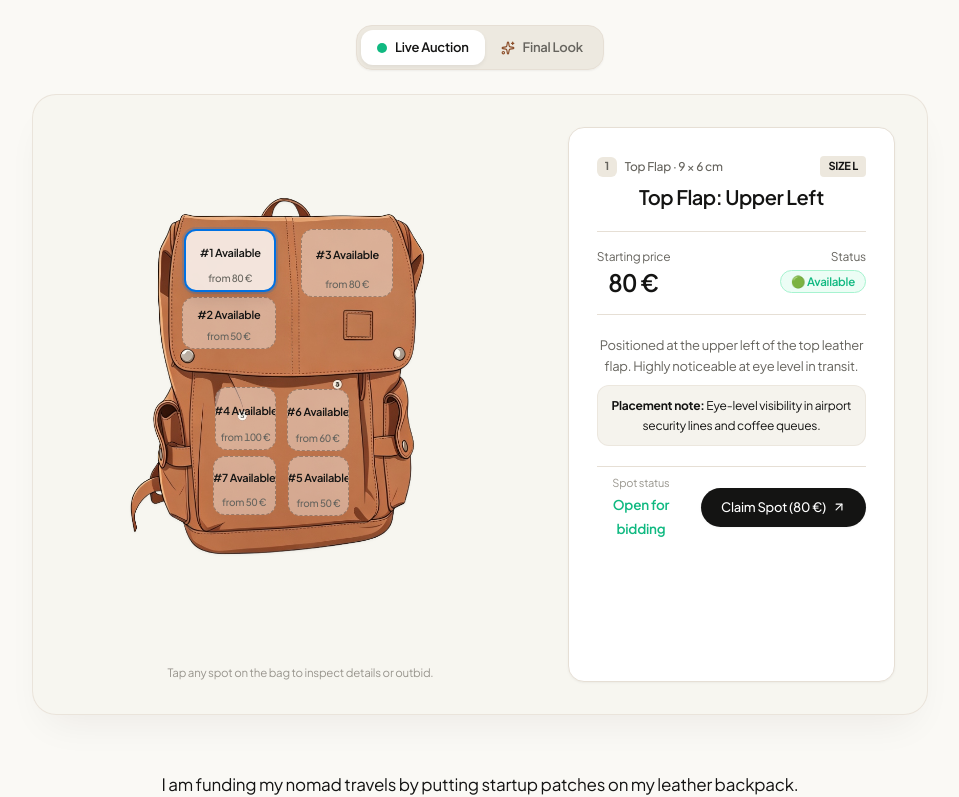
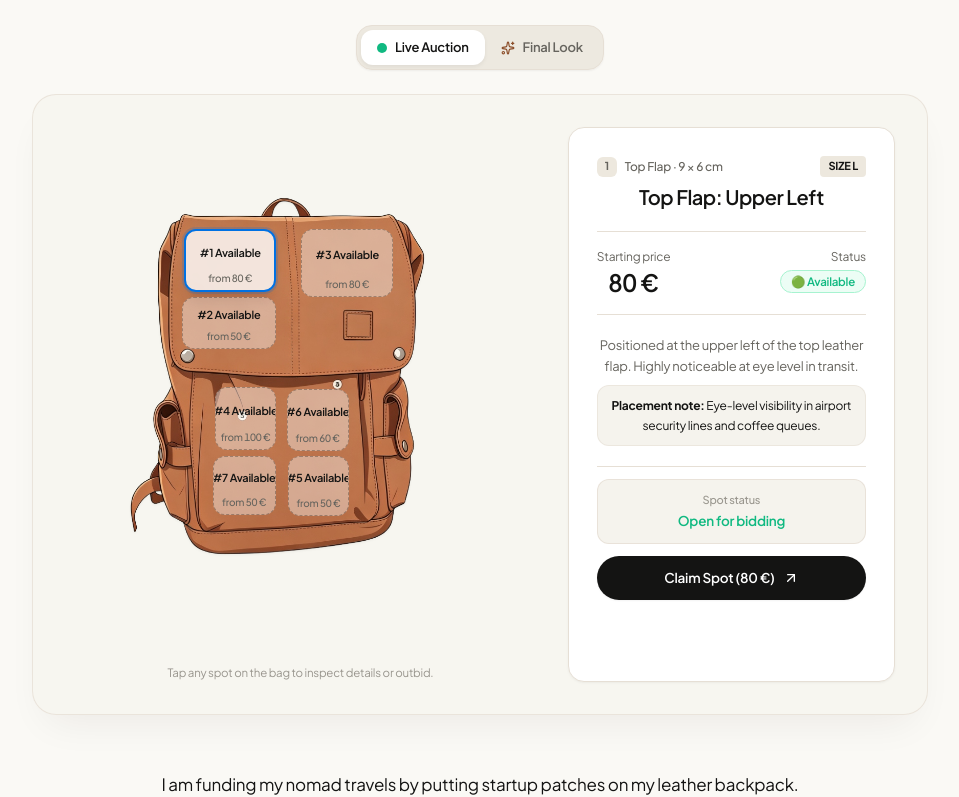
Before and after one commit to LaoulaouZouhir/patchmybackpack, a React (Vite) app: page / in a window 1280 px wide. Shown: the part 422-1219 px from the top of the page, without its empty margins (160-1119 px from the left). Built offline with nearby package versions, Linux system fonts and the light colour scheme; no server answers; the database is empty.

Commit message:
style: stack bidder website card and outbid action button in separate full-width rows

```diff
--- a/src/components/BackpackVisualizer.tsx
+++ b/src/components/BackpackVisualizer.tsx
@@ -840,10 +840,11 @@ export const BackpackVisualizer: React.FC<BackpackVisualizerProps> = ({
                         </p>
                       </div>
 
-                      {/* Current Sponsor & Outbid / Claim Button */}
-                      <div className="pt-2 border-t border-hairline flex items-center justify-between gap-4">
-                        <div className="min-w-0">
-                          <span className="text-[11px] text-ink-subtle block">
+                      {/* Current Sponsor & Outbid / Claim Button (Stacked Rows) */}
+                      <div className="pt-3 border-t border-hairline space-y-3">
+                        {/* Sponsor Link Card */}
+                        <div className="rounded-xl bg-surface-100 p-3 border border-hairline/80">
+                          <span className="text-[11px] text-ink-subtle block font-medium">
                             {activeSpot.bidCount > 0 ? 'Held by' : 'Spot status'}
                           </span>
                           {activeSpot.bidCount > 0 && activeSpot.topBidder.brand ? (
@@ -851,37 +852,38 @@ export const BackpackVisualizer: React.FC<BackpackVisualizerProps> = ({
                               href={activeSpot.topBidder.url}
                               target="_blank"
                               rel="noopener noreferrer"
-                              className="inline-flex items-center gap-1.5 text-[14px] font-semibold text-ink hover:text-cognac transition-colors truncate mt-0.5"
+                              className="inline-flex items-center gap-2 text-[14px] font-semibold text-ink hover:text-cognac transition-colors truncate mt-1 group"
                             >
                               {(activeSpot.topBidder.logo || getFaviconFromUrl(activeSpot.topBidder.url)) && (
                                 <img
                                   src={activeSpot.topBidder.logo || getFaviconFromUrl(activeSpot.topBidder.url)}
                                   alt={activeSpot.topBidder.brand}
-                                  className="h-4 w-4 rounded object-contain shrink-0"
+                                  className="h-4.5 w-4.5 rounded object-contain shrink-0"
                                   onError={(e) => { e.currentTarget.style.display = 'none'; }}
                                 />
                               )}
-                              <span className="truncate">{activeSpot.topBidder.brand}</span>
+                              <span className="truncate group-hover:underline">{activeSpot.topBidder.brand}</span>
                               <ExternalLink className="h-3 w-3 text-ink-subtle shrink-0" />
                             </a>
                           ) : (
-                            <span className="text-[13.5px] font-semibold text-accent-green">
+                            <span className="text-[13.5px] font-semibold text-accent-green block mt-0.5">
                               Open for bidding
                             </span>
                           )}
                         </div>
 
+                        {/* Full-width Outbid / Claim Action Button */}
                         <button
                           type="button"
                           onClick={() => onBidSpot(activeSpot)}
-                          className="shrink-0 rounded-full bg-ink px-5 py-2.5 text-[13px] font-medium text-white transition-opacity hover:opacity-85 cursor-pointer shadow-subtle flex items-center gap-1.5"
+                          className="w-full rounded-full bg-ink py-3 px-5 text-[13.5px] font-semibold text-white transition-all hover:bg-neutral-800 active:scale-[0.99] cursor-pointer shadow-sm flex items-center justify-center gap-2"
                         >
                           <span>
                             {activeSpot.bidCount > 0
                               ? `Outbid (${formatPrice(activeSpot.currentBid + 10)})`
                               : `Claim Spot (${formatPrice(activeSpot.startingBid)})`}
                           </span>
-                          <ArrowUpRight className="h-3.5 w-3.5" />
+                          <ArrowUpRight className="h-4 w-4" />
                         </button>
                       </div>
                     </>
```
